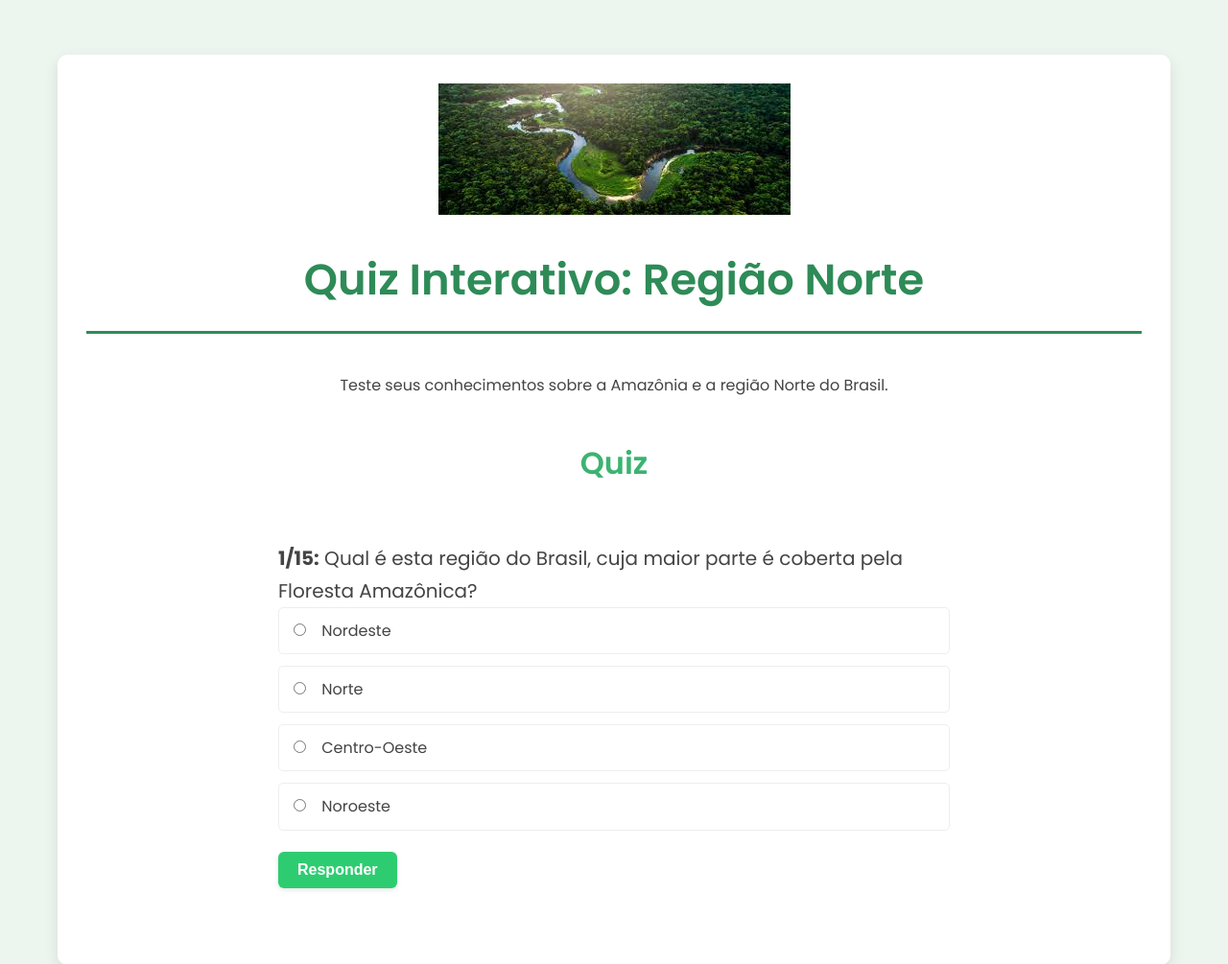
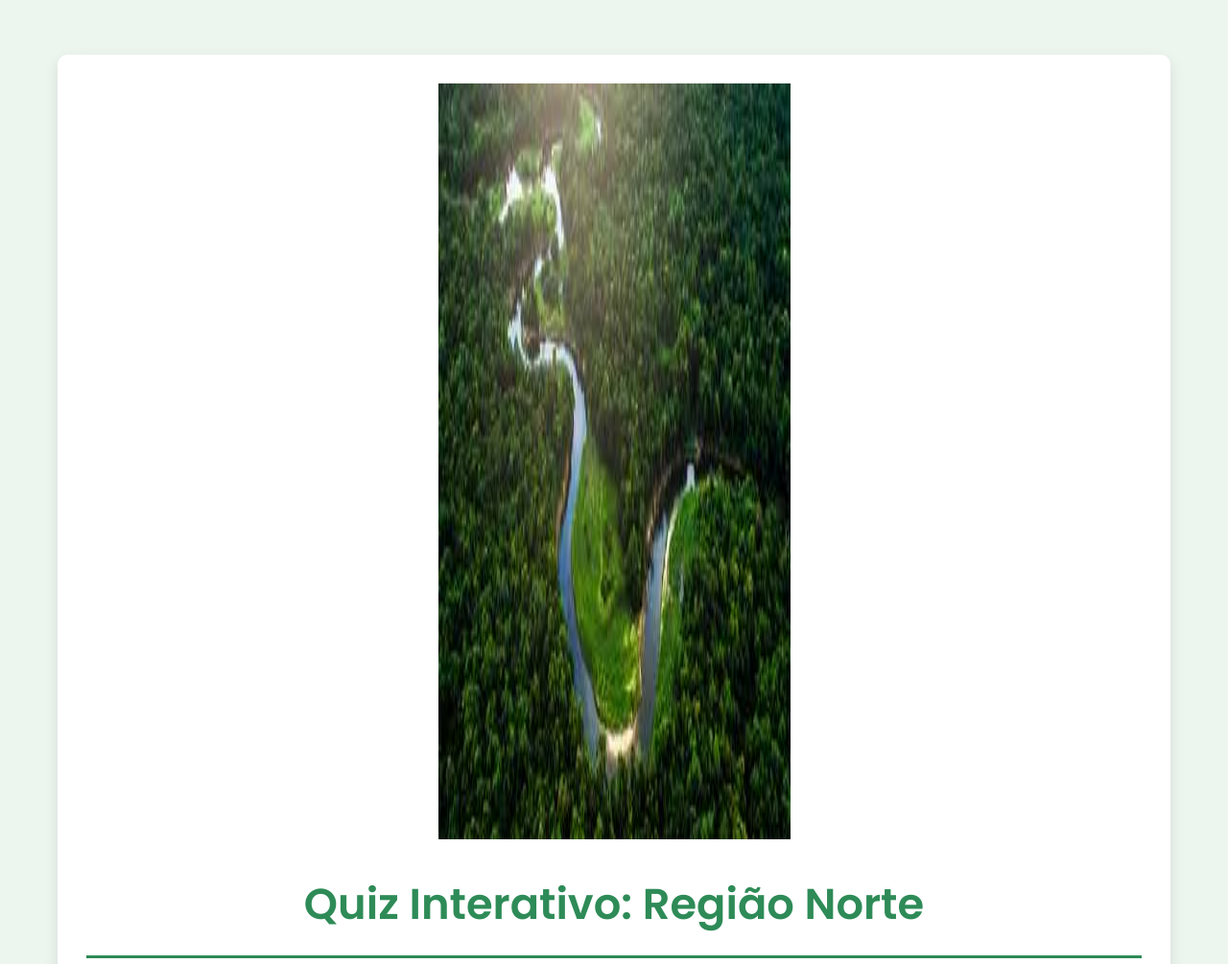
Before and after one commit to LmrCreator/Quiz-Norte-BR-e-Amazonia, a plain HTML site: page index.html in a window 1280 px wide. Shown: the top 1005 px of the page at 96% size. Drawn offline with Linux system fonts and the light colour scheme.

Commit message:
UpdateBanner

```diff
--- a/index.html
+++ b/index.html
@@ -69,7 +69,7 @@
     /* Estilo para a imagem de topo */
     .banner-topo {
     width: 367px;
-    height: 137px;
+    height: 788px;
     display: block;
     margin: 0 auto; /* Centraliza a imagem */
 }
```
